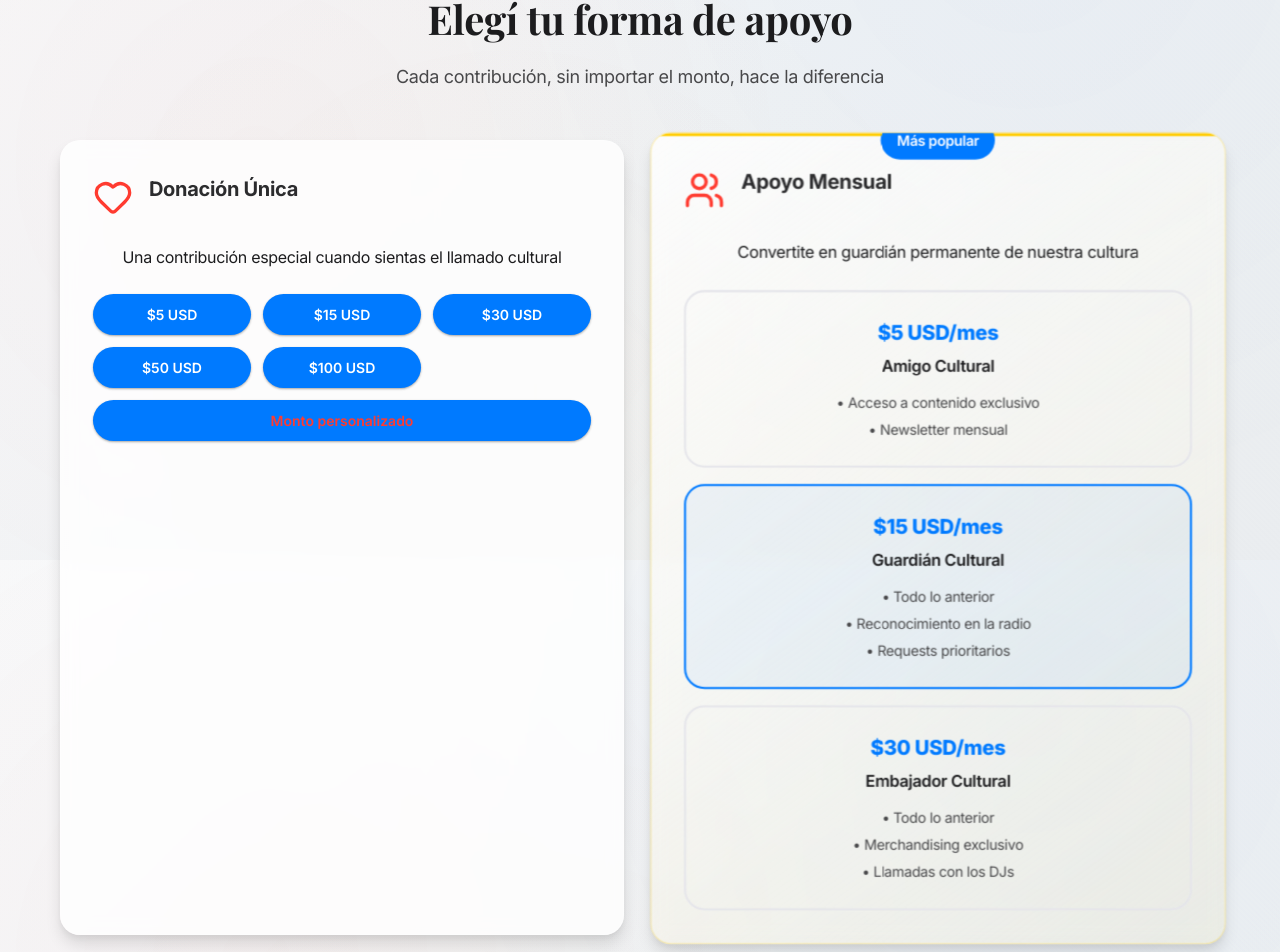
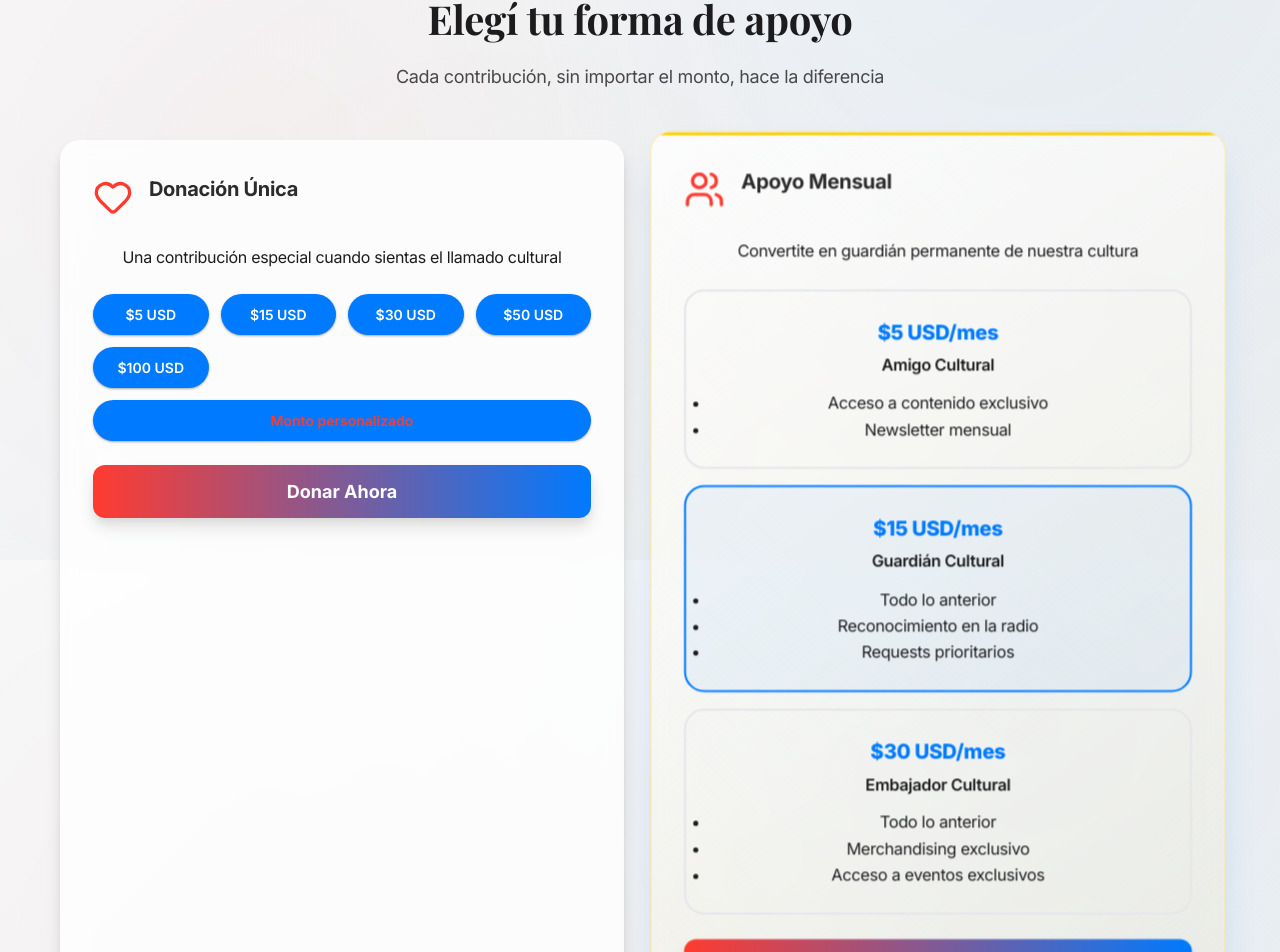
Before and after one commit to pmilciades182/radiocultural, a React (Vite) app: page /donaciones in a window 1280 px wide. Shown: the part 1040-1992 px from the top of the page. Built offline with nearby package versions, Linux system fonts and the light colour scheme.

Commit message:
se mejora el diseño

```diff
--- a/src/App.css
+++ b/src/App.css
@@ -1425,20 +1425,15 @@ body {
 .donation-card.featured {
   border: 2px solid var(--azul-paraguayo);
   background: linear-gradient(135deg, rgba(0, 122, 255, 0.02) 0%, rgba(255, 59, 48, 0.02) 100%);
-}
-
-.featured-badge {
-  position: absolute;
-  top: -12px;
-  left: 50%;
-  transform: translateX(-50%);
-  background: var(--azul-paraguayo);
-  color: white;
-  padding: 0.5rem 1rem;
-  border-radius: 20px;
-  font-size: 0.875rem;
-  font-weight: 600;
-}
+  transform: scale(1.02);
+  box-shadow: 0 20px 40px -10px rgba(0, 122, 255, 0.2);
+}
+
+.donation-card.featured:hover {
+    transform: scale(1.04) translateY(-4px);
+}
+
+
 
 .card-header {
   display: flex;
@@ -1459,9 +1454,10 @@ body {
 
 .amount-grid {
   display: grid;
-  grid-template-columns: repeat(auto-fit, minmax(120px, 1fr));
+  grid-template-columns: repeat(auto-fit, minmax(100px, 1fr));
   gap: 0.75rem;
   margin-top: 1.5rem;
+  margin-bottom: 1.5rem;
 }
 
 .amount-btn {
@@ -1496,6 +1492,56 @@ body {
   flex-direction: column;
   gap: 1rem;
   margin-top: 1.5rem;
+  margin-bottom: 1.5rem;
+}
+
+.donate-button {
+  width: 100%;
+  padding: 1rem;
+  font-size: 1.125rem;
+  font-weight: 700;
+  color: white;
+  background: linear-gradient(90deg, var(--rojo-paraguayo) 0%, var(--azul-paraguayo) 100%);
+  border: none;
+  border-radius: var(--border-radius);
+  cursor: pointer;
+  transition: all 0.3s ease;
+  box-shadow: var(--shadow-lg);
+}
+
+.donate-button:hover {
+  transform: translateY(-3px);
+  box-shadow: var(--shadow-xl);
+}
+
+/* --- Responsive Design --- */
+@media (max-width: 992px) {
+  .donation-cards {
+    grid-template-columns: 1fr;
+  }
+  .donation-card.featured {
+    transform: scale(1);
+  }
+}
+
+@media (max-width: 480px) {
+  .donation-card {
+    padding: 1.5rem;
+  }
+
+  .card-header h3 {
+    font-size: 1.25rem;
+  }
+
+  .amount-btn {
+    padding: 0.75rem 0.5rem;
+    font-size: 0.875rem;
+  }
+
+  .donate-button {
+    font-size: 1rem;
+    padding: 0.875rem;
+  }
 }
 
 .tier {
--- a/src/pages/Donaciones.jsx
+++ b/src/pages/Donaciones.jsx
@@ -55,12 +55,11 @@ function Donaciones() {
               <button className="amount-btn">$100 USD</button>
               <button className="amount-btn custom">Monto personalizado</button>
             </div>
+            <button className="donate-button">Donar Ahora</button>
           </div>
 
           <div className="donation-card monthly featured">
-            <div className="featured-badge">
-              <span>Más popular</span>
-            </div>
+
             <div className="card-header">
               <Users size={40} className="card-icon" />
               <h3>Apoyo Mensual</h3>
@@ -71,29 +70,36 @@ function Donaciones() {
                 <div className="tier-price">$5 USD/mes</div>
                 <div className="tier-name">Amigo Cultural</div>
                 <div className="tier-benefits">
-                  <span>• Acceso a contenido exclusivo</span>
-                  <span>• Newsletter mensual</span>
+                  <ul>
+                    <li>Acceso a contenido exclusivo</li>
+                    <li>Newsletter mensual</li>
+                  </ul>
                 </div>
               </div>
               <div className="tier popular">
                 <div className="tier-price">$15 USD/mes</div>
                 <div className="tier-name">Guardián Cultural</div>
                 <div className="tier-benefits">
-                  <span>• Todo lo anterior</span>
-                  <span>• Reconocimiento en la radio</span>
-                  <span>• Requests prioritarios</span>
+                  <ul>
+                    <li>Todo lo anterior</li>
+                    <li>Reconocimiento en la radio</li>
+                    <li>Requests prioritarios</li>
+                  </ul>
                 </div>
               </div>
               <div className="tier">
                 <div className="tier-price">$30 USD/mes</div>
                 <div className="tier-name">Embajador Cultural</div>
                 <div className="tier-benefits">
-                  <span>• Todo lo anterior</span>
-                  <span>• Merchandising exclusivo</span>
-                  <span>• Llamadas con los DJs</span>
+                  <ul>
+                    <li>Todo lo anterior</li>
+                    <li>Merchandising exclusivo</li>
+                    <li>Acceso a eventos exclusivos</li>
+                  </ul>
                 </div>
               </div>
             </div>
+            <button className="donate-button">Suscribirme</button>
           </div>
         </div>
       </section>
```
